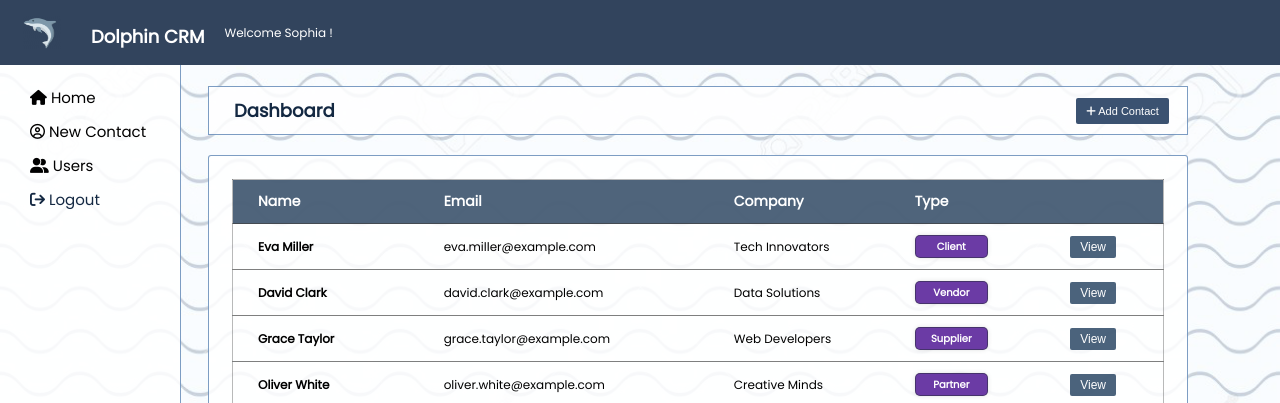
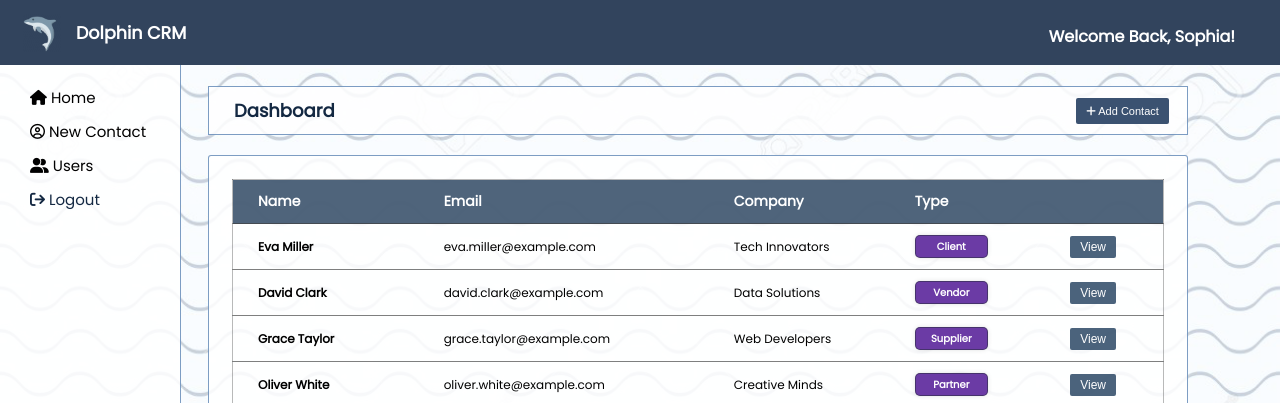
Before and after one commit to tarequerobinson/info2180-finalproject, a PHP site: page / in a window 1280 px wide. Shown: the top 403 px of the page. Run offline with PHP 8.4, Linux system fonts and the light colour scheme; a user stored in the database is signed in; data comes from the database, SQL or seed files in the repository; data that the repository does not hold is empty; some libraries are stand-ins or nearby versions.

Commit message:
Styled welcome in index and added icons to buttons in contact details

```diff
--- a/css/contactDetails.css
+++ b/css/contactDetails.css
@@ -24,7 +24,6 @@
 
 #contactDetailsHead #divA{
     display: flex;
-    display: flex;
     align-items: space-between;
     flex-direction: column;
 }
@@ -43,6 +42,10 @@
 
 #contactHeadButtons{
     margin-top: 15px;
+}
+
+#contactHeadButtons button #hand, #contactHeadButtons button #flip{
+    padding-right: 4px;
 }
 
 #contactHeadButtons button{
--- a/css/index.css
+++ b/css/index.css
@@ -18,28 +18,38 @@ html{
     float: left;
     display: inline;
     padding: 14px;
-    padding-left: 23px;
+    padding-left: 10px;
     padding-right: 10px;
 }
 
 header{
+    display: flex;
+    justify-content: space-between;
+    padding-left: 13px;
+    padding-right: 30px;
+}
 
+header #divA{
     display: flex;
 }
 
-header p {
+header #divA h1{
+    padding-top: 20px;
+    padding-left: 5px;
+    font-size: 17.5px;
+    display: flex;
+}
 
-    color: white;
-    font-size: 12px;
-    margin-left: 20px;
-
+#welcome {
+    font-size: 16px;
+    padding-right: 58px;
 }
 
 header h1{
     color: white;
-    font-size: 18px;
+    display: inline;
     padding-top: 17px;
-    padding-left: 20px;
+    padding-left: 11px;
     padding-bottom: 10px;
 }
 
--- a/database/dbsetup.php
+++ b/database/dbsetup.php
@@ -1,12 +1,11 @@
 <?php
 $host = 'localhost';
-$port = '3307'; // Replace with your actual port number
 $username = 'project2_user';
 $password = 'password123';
 $dbname = 'dolphincrm';
 
 try {
-    $conn = new PDO("mysql:host=$host;port=$port;dbname=$dbname;charset=utf8mb4", $username, $password);
+    $conn = new PDO("mysql:host=$host;dbname=$dbname;charset=utf8mb4", $username, $password);
     $conn->setAttribute(PDO::ATTR_ERRMODE, PDO::ERRMODE_EXCEPTION);
 } catch (PDOException $e) {
     die("Connection failed: " . $e->getMessage());
--- a/index.php
+++ b/index.php
@@ -24,10 +24,11 @@ if(!isset($_SESSION['user_id'])) {
 
 <body>
     <header>
-        <img id=icon src="images/dolphin-logo.png" alt="A picture of a cartoon dolphin logo.">
-        <h1>Dolphin CRM </h1>
-        <p> Welcome <?= $_SESSION['firstname'] ?> ! </p>
-
+        <div id= divA>
+            <img id=icon src="images/dolphin-logo.png" alt="A picture of a cartoon dolphin logo.">
+            <h1>Dolphin CRM </h1>
+        </div>
+        <h1 id=welcome> Welcome Back, <?= $_SESSION['firstname'] ?>! </h1>
     </header>
 
     <div id="loginPage"> </div>
--- a/screens/contactDetails.php
+++ b/screens/contactDetails.php
@@ -78,13 +78,13 @@ if ($notesStmt) {
         </div>
 
         <div id="contactHeadButtons">
-            <button id = "Assign" class = "assign" >Assign to Me</button>
+            <button id = "Assign" class = "assign" > <i id="hand" class="fa-solid fa-hand-pointer"></i> Assign to Me</button>
             <?php
             // Conditionally display buttons based on the user type
             if ($result['type'] === "Sales Lead") {
-                echo '<button id = "SupportButton" class = "switch" >Switch To Support</button>';
+                echo '<button id = "SupportButton" class = "switch"> <i id="flip" class="fa-solid fa-repeat"></i> Switch To Support</button>';
             } elseif ($result['type'] === "Support") {
-                echo '<button id = "SalesButton" class = "switch" >Switch To Sales Lead</button>';
+                echo '<button id = "SalesButton" class = "switch"> <i id="flip" class="fa-solid fa-repeat"></i> Switch To Sales Lead</button>';
             }
             ?>
         </div>
```
